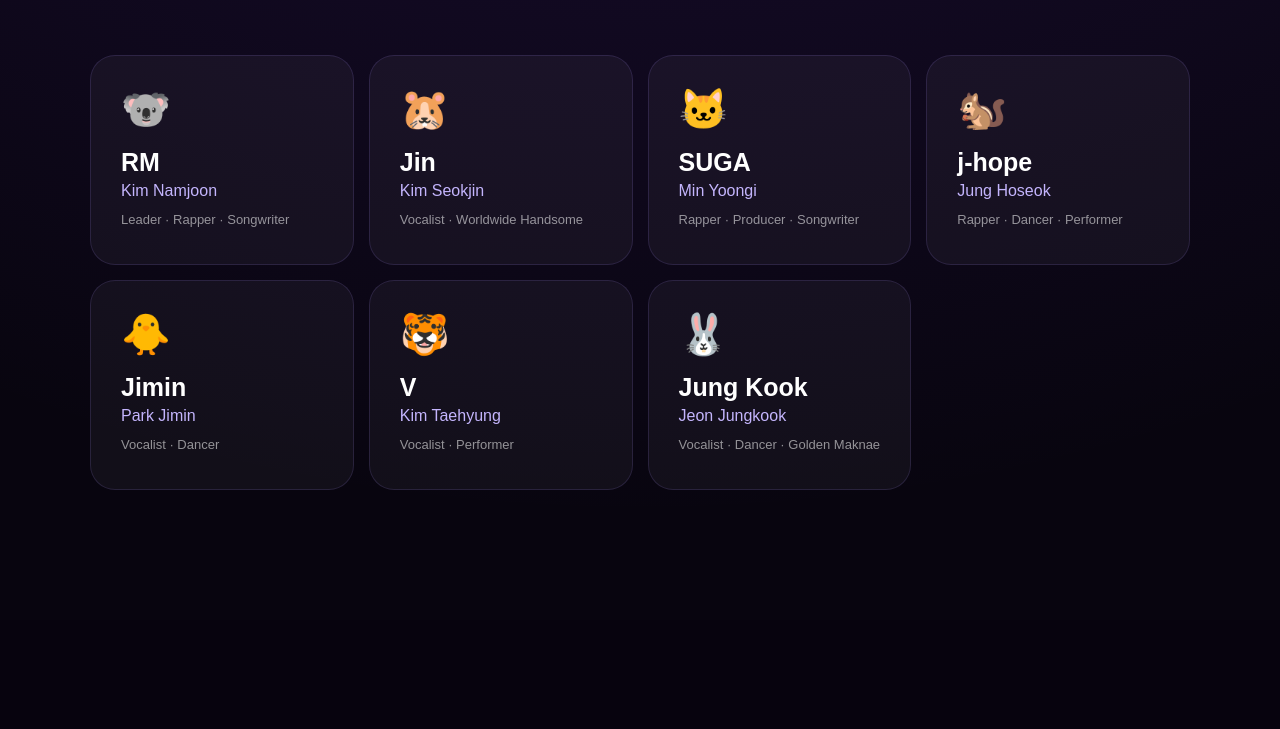
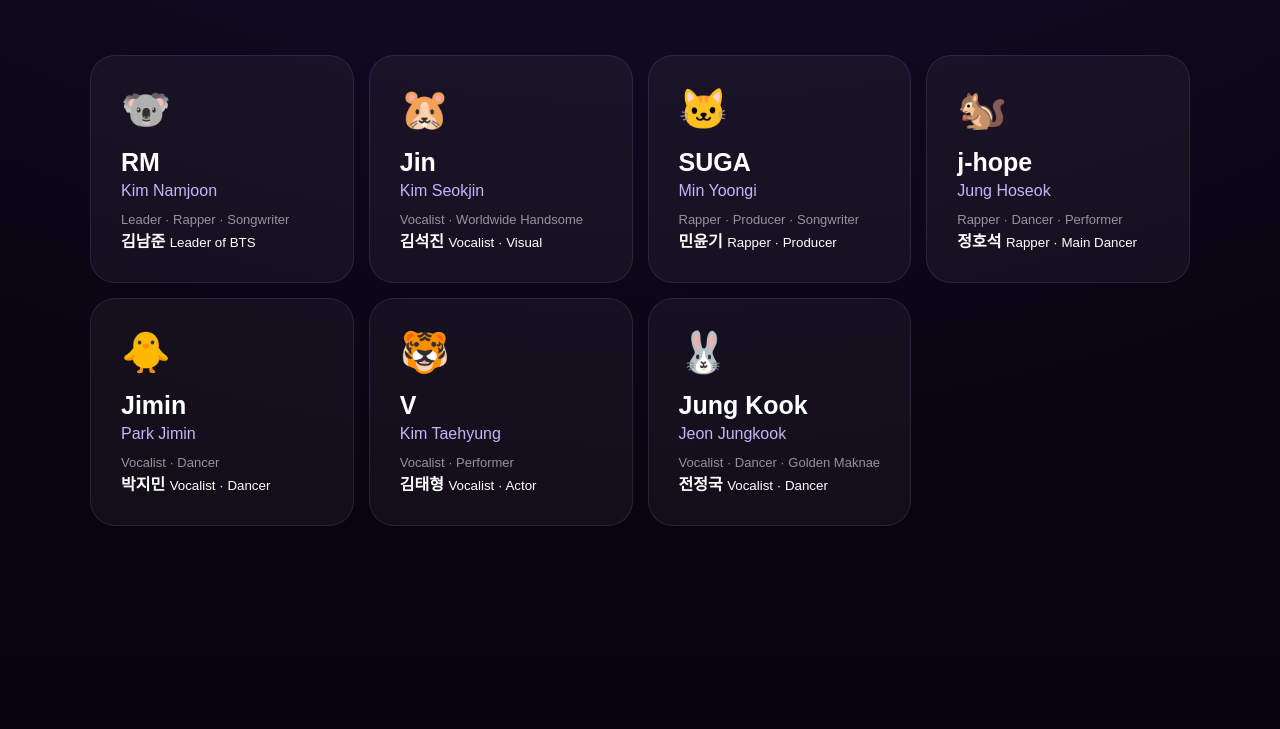
Before and after one commit to yash009675-pixel/Yash-Arpita-, a plain HTML site: page bts.html in a window 1280 px wide. Shown: the part 1271-2000 px from the top of the page. Drawn offline with Linux system fonts and the light colour scheme.

Commit message:
Update bts.html

```diff
--- a/bts.html
+++ b/bts.html
@@ -93,59 +93,157 @@
 
 <div class="members">
 
-<article class="member">
+<article
+  class="member"
+  tabindex="0"
+  data-member="RM"
+>
   <div class="member-symbol">🐨</div>
+
   <h3>RM</h3>
+
   <p>Kim Namjoon</p>
-<span>Leader · Rapper · Songwriter</span>
+
+  <span>
+    Leader · Rapper · Songwriter
+  </span>
+
+  <div class="member-extra">
+    <strong>김남준</strong>
+    <small>Leader of BTS</small>
+  </div>
 </article>
 
 
-<article class="member">
+<article
+  class="member"
+  tabindex="0"
+  data-member="Jin"
+>
   <div class="member-symbol">🐹</div>
+
   <h3>Jin</h3>
+
   <p>Kim Seokjin</p>
-<span>Vocalist · Worldwide Handsome</span>
+
+  <span>
+    Vocalist · Worldwide Handsome
+  </span>
+
+  <div class="member-extra">
+    <strong>김석진</strong>
+    <small>Vocalist · Visual</small>
+  </div>
 </article>
 
 
-<article class="member">
+<article
+  class="member"
+  tabindex="0"
+  data-member="SUGA"
+>
   <div class="member-symbol">🐱</div>
+
   <h3>SUGA</h3>
+
   <p>Min Yoongi</p>
-<span>Rapper · Producer · Songwriter</span>
+
+  <span>
+    Rapper · Producer · Songwriter
+  </span>
+
+  <div class="member-extra">
+    <strong>민윤기</strong>
+    <small>Rapper · Producer</small>
+  </div>
 </article>
 
 
-<article class="member">
+<article
+  class="member"
+  tabindex="0"
+  data-member="j-hope"
+>
   <div class="member-symbol">🐿️</div>
+
   <h3>j-hope</h3>
+
   <p>Jung Hoseok</p>
-<span>Rapper · Dancer · Performer</span>
+
+  <span>
+    Rapper · Dancer · Performer
+  </span>
+
+  <div class="member-extra">
+    <strong>정호석</strong>
+    <small>Rapper · Main Dancer</small>
+  </div>
 </article>
 
 
-<article class="member">
+<article
+  class="member"
+  tabindex="0"
+  data-member="Jimin"
+>
   <div class="member-symbol">🐥</div>
+
   <h3>Jimin</h3>
+
   <p>Park Jimin</p>
-<span>Vocalist · Dancer</span>
+
+  <span>
+    Vocalist · Dancer
+  </span>
+
+  <div class="member-extra">
+    <strong>박지민</strong>
+    <small>Vocalist · Dancer</small>
+  </div>
 </article>
 
 
-<article class="member">
+<article
+  class="member"
+  tabindex="0"
+  data-member="V"
+>
   <div class="member-symbol">🐯</div>
+
   <h3>V</h3>
+
   <p>Kim Taehyung</p>
-<span>Vocalist · Performer</span>
+
+  <span>
+    Vocalist · Performer
+  </span>
+
+  <div class="member-extra">
+    <strong>김태형</strong>
+    <small>Vocalist · Actor</small>
+  </div>
 </article>
 
 
-<article class="member">
+<article
+  class="member"
+  tabindex="0"
+  data-member="Jung Kook"
+>
   <div class="member-symbol">🐰</div>
+
   <h3>Jung Kook</h3>
+
   <p>Jeon Jungkook</p>
-<span>Vocalist · Dancer · Golden Maknae</span>
+
+  <span>
+    Vocalist · Dancer · Golden Maknae
+  </span>
+
+  <div class="member-extra">
+    <strong>전정국</strong>
+    <small>Vocalist · Dancer</small>
+  </div>
 </article>
 
 </div>
```
Lines whose indentation alone changed are shown as unchanged.
